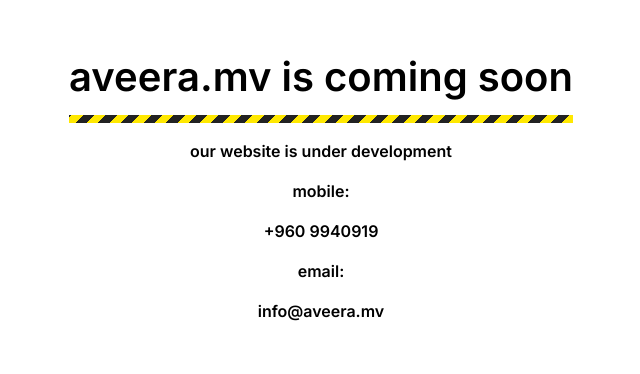
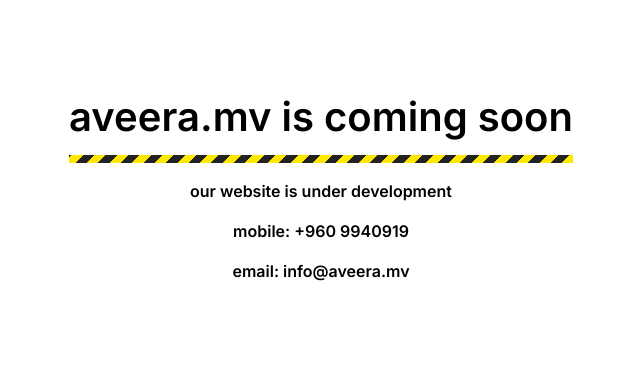
Before and after one commit to naaih/coming-soon, a plain HTML site: page index.html in a window 1280 px wide. Shown: the part 195-569 px from the top of the page, without its empty margins (319-959 px from the left). Drawn offline with Linux system fonts and the light colour scheme.

Commit message:
Update index.html

```diff
--- a/index.html
+++ b/index.html
@@ -70,8 +70,8 @@
   <main>
     <h1>aveera.mv is coming soon</h1>
     <p>our website is under development</p>
-    <p style="font-weight: bold">mobile: </p><p>+960 9940919</p>
-    <p style="font-weight: bold">email: </p><p><a href="mailto:info@aveera.mv">info@aveera.mv</a></p>
+    <p>mobile: +960 9940919</p>
+    <p>email: <a href="mailto:info@aveera.mv">info@aveera.mv</a></p>
     <main>
 </body>
 
```
